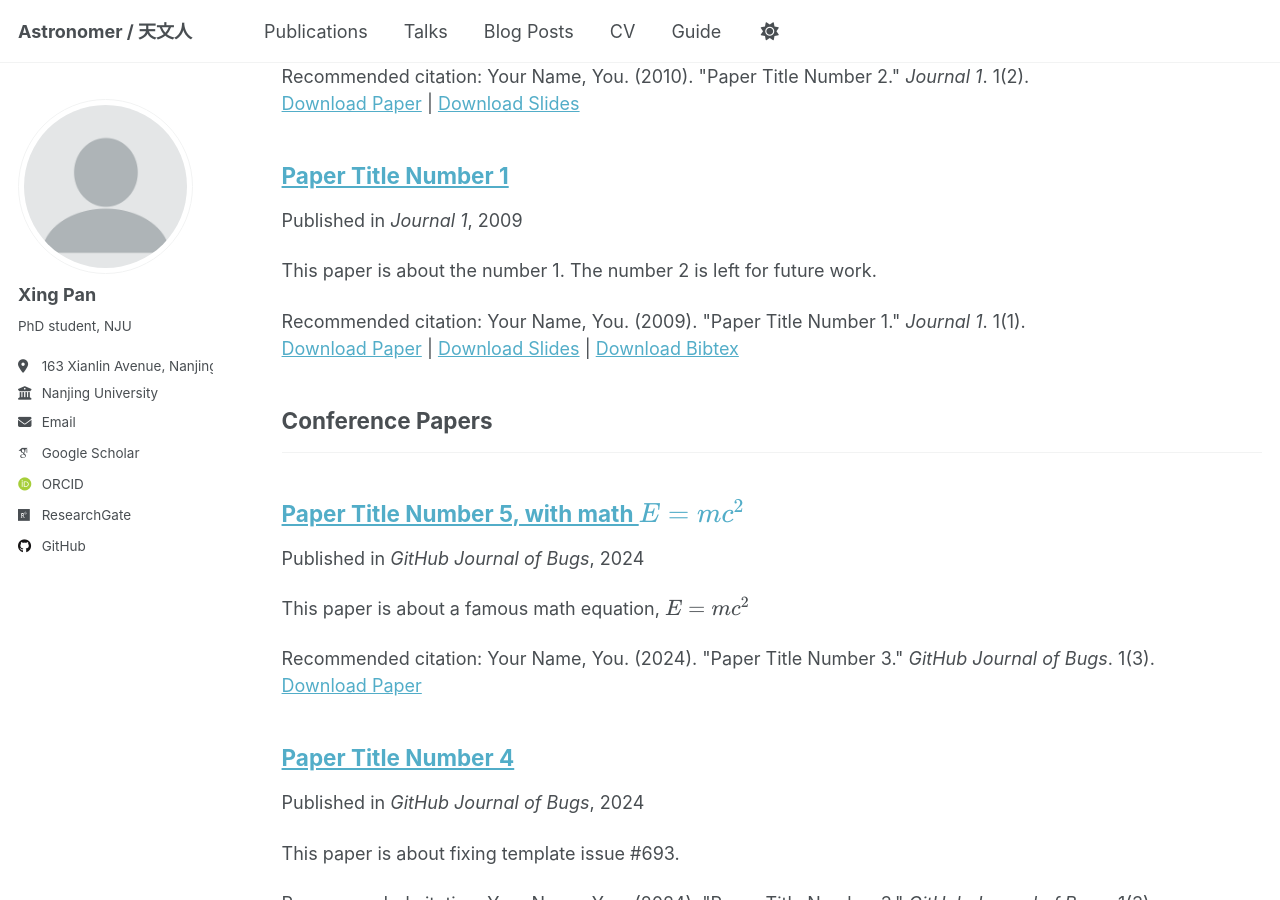
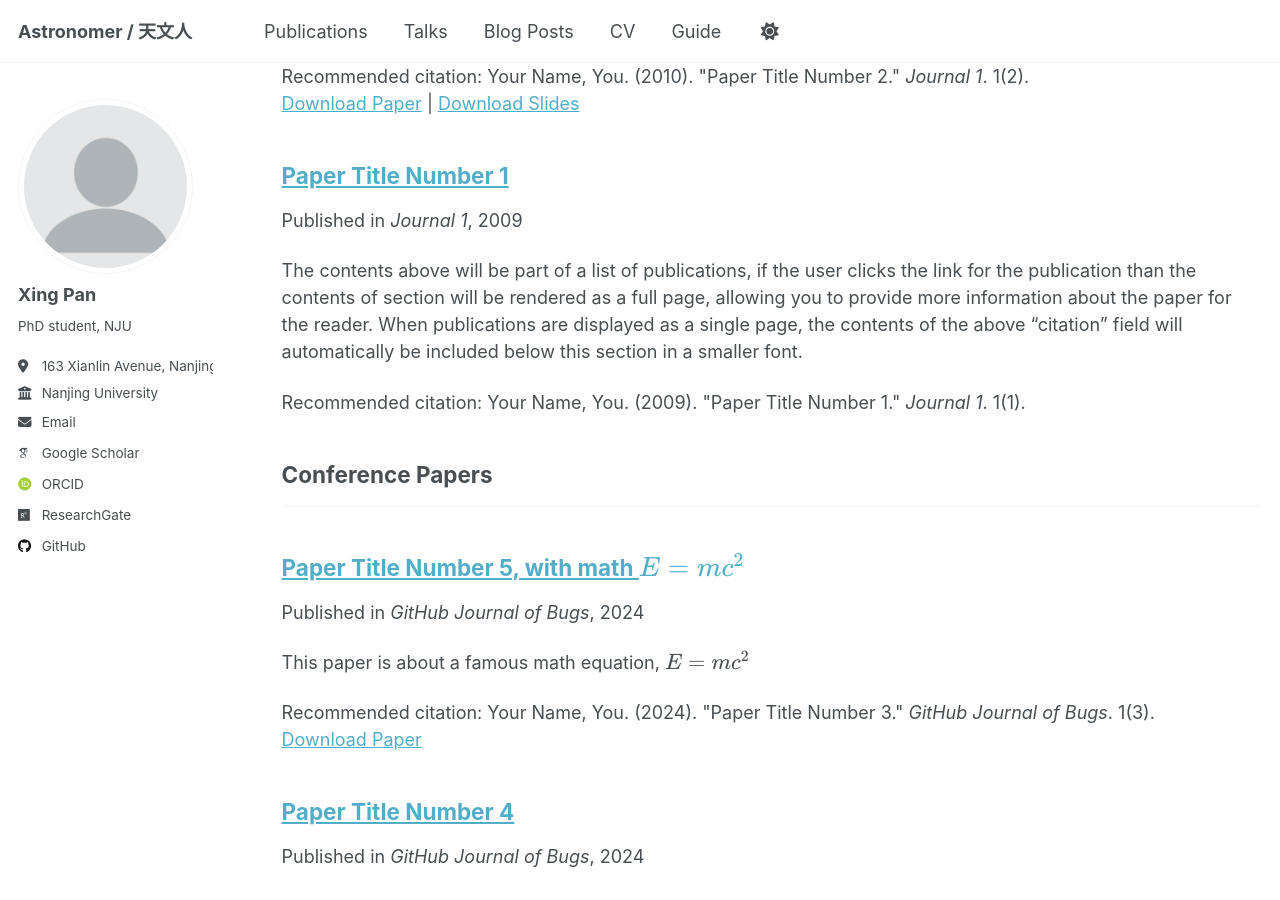
Before and after one commit to xingpan1017/xingpan1017.github.io, a Jekyll site: the page built from _pages/publications.html, in a window 1280 px wide and 900 px high, scrolled down 659 px. Built offline with Jekyll 4.4.1, drawn with Linux system fonts in a browser that asks for light colours; some web fonts are replaced; a script that is not in the unit is left out.

Commit message:
Update 2009-10-01-paper-title-number-1.md

```diff
--- a/_publications/2009-10-01-paper-title-number-1.md
+++ b/_publications/2009-10-01-paper-title-number-1.md
@@ -3,12 +3,8 @@ title: "Paper Title Number 1"
 collection: publications
 category: manuscripts
 permalink: /publication/2009-10-01-paper-title-number-1
-excerpt: 'This paper is about the number 1. The number 2 is left for future work.'
 date: 2009-10-01
 venue: 'Journal 1'
-slidesurl: 'http://academicpages.github.io/files/slides1.pdf'
-paperurl: 'http://academicpages.github.io/files/paper1.pdf'
-bibtexurl: 'http://academicpages.github.io/files/bibtex1.bib'
 citation: 'Your Name, You. (2009). &quot;Paper Title Number 1.&quot; <i>Journal 1</i>. 1(1).'
 ---
 The contents above will be part of a list of publications, if the user clicks the link for the publication than the contents of section will be rendered as a full page, allowing you to provide more information about the paper for the reader. When publications are displayed as a single page, the contents of the above "citation" field will automatically be included below this section in a smaller font.
```
